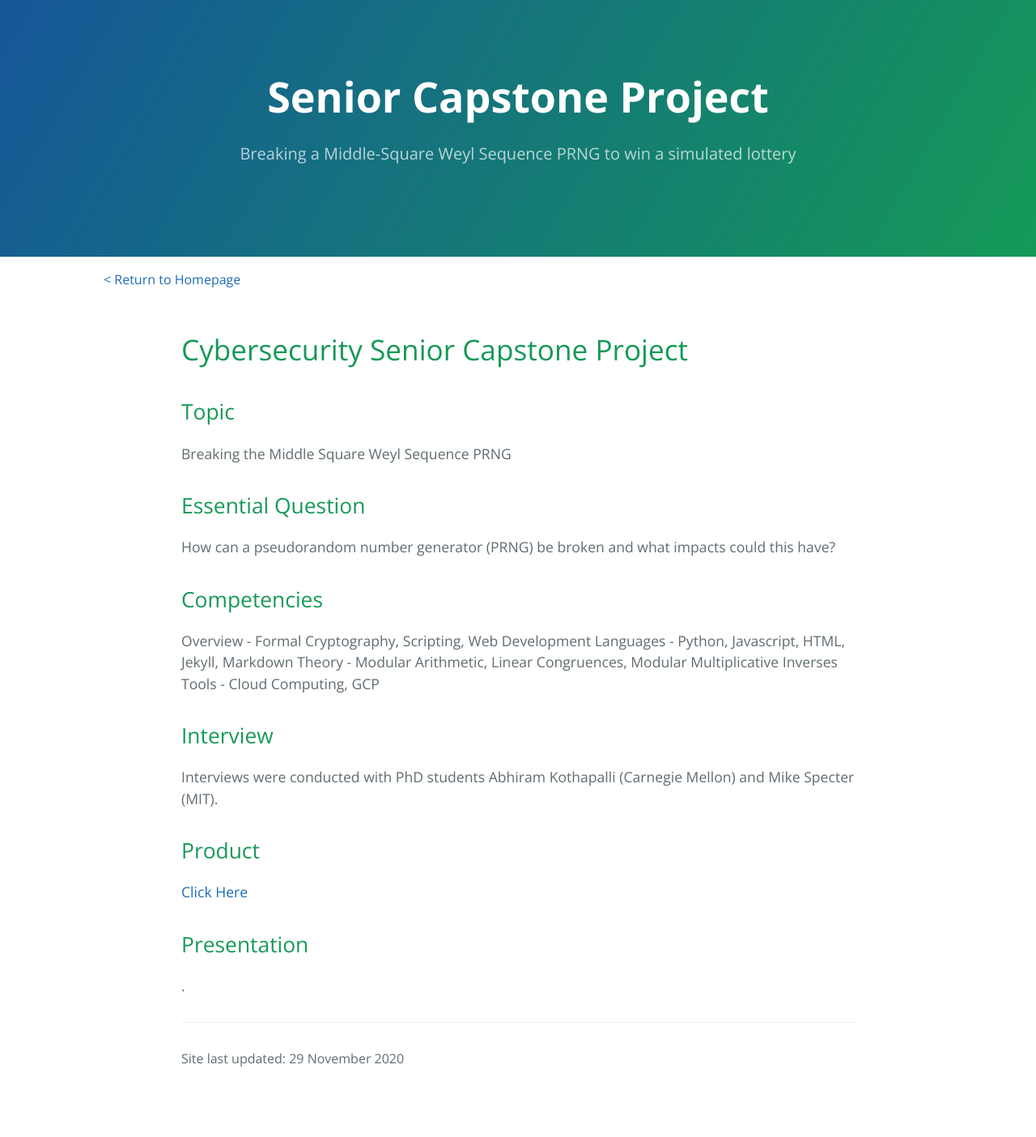
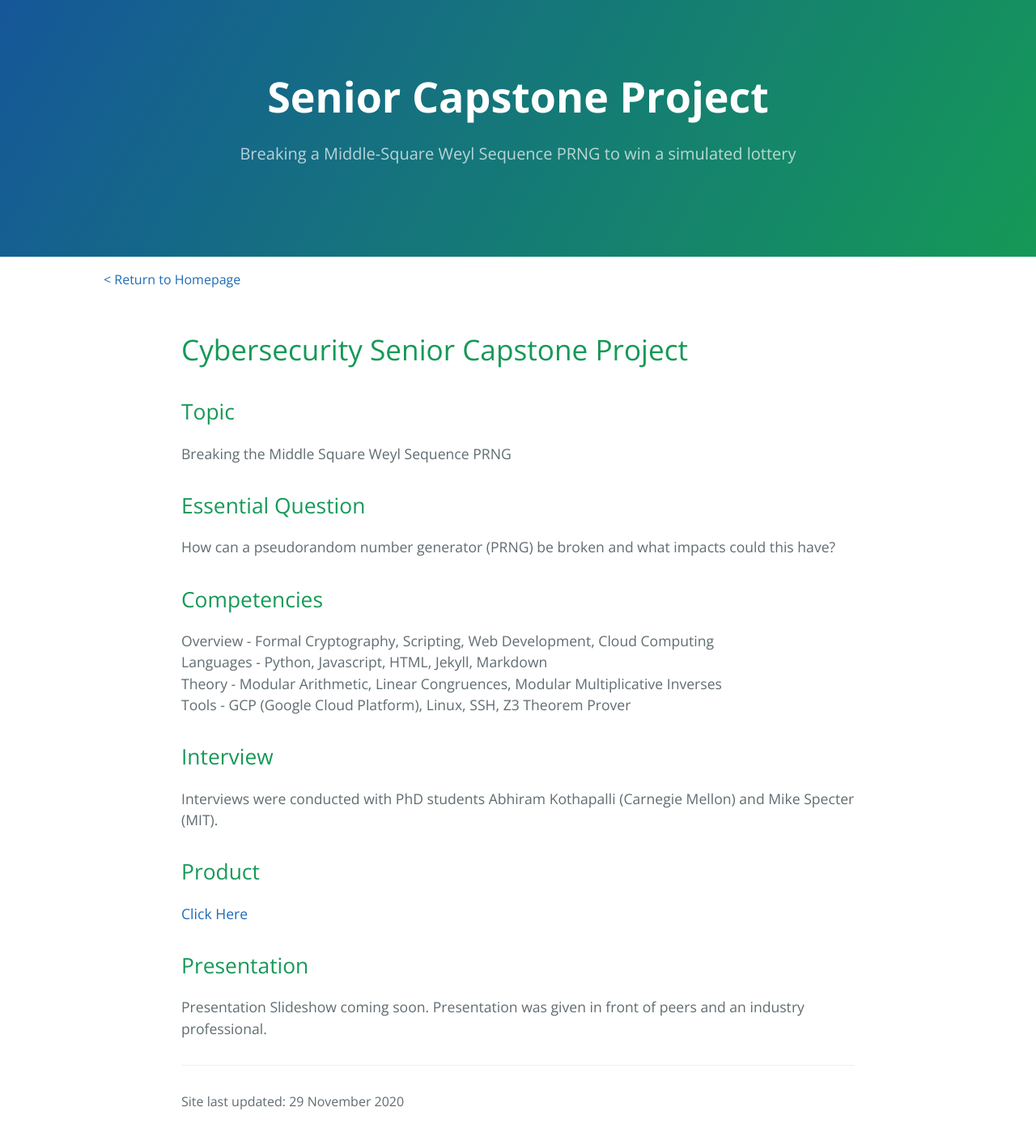
Before and after one commit to AdnanSlef/AdnanSlef.github.io, a Jekyll site: the page built from _posts/2020-10-15-senior-capstone.md, in a window 1280 px wide. Shown: the whole page at 81% size. Built offline with Jekyll 4.4.1, drawn with Linux system fonts in a browser that asks for light colours; before the commit the page ends 1351 px from its top, so only the background shows below that.

Commit message:
Finish capstone for now

```diff
--- a/_posts/2020-10-15-senior-capstone.md
+++ b/_posts/2020-10-15-senior-capstone.md
@@ -17,10 +17,13 @@ Breaking the Middle Square Weyl Sequence PRNG
 How can a pseudorandom number generator (PRNG) be broken and what impacts could this have?
 
 ## Competencies
-Overview - Formal Cryptography, Scripting, Web Development
+Overview - Formal Cryptography, Scripting, Web Development, Cloud Computing
+<br>
 Languages - Python, Javascript, HTML, Jekyll, Markdown
+<br>
 Theory - Modular Arithmetic, Linear Congruences, Modular Multiplicative Inverses
-Tools - Cloud Computing, GCP
+<br>
+Tools - GCP (Google Cloud Platform), Linux, SSH, Z3 Theorem Prover
 
 ## Interview
 
@@ -32,4 +35,4 @@ Interviews were conducted with PhD students Abhiram Kothapalli (Carnegie Mellon)
 
 ## Presentation
 
-.
+Presentation Slideshow coming soon. Presentation was given in front of peers and an industry professional.
```
Also changed, not shown: _posts/2020-10-16-capstone-demo.md (+2 -1 lines).
